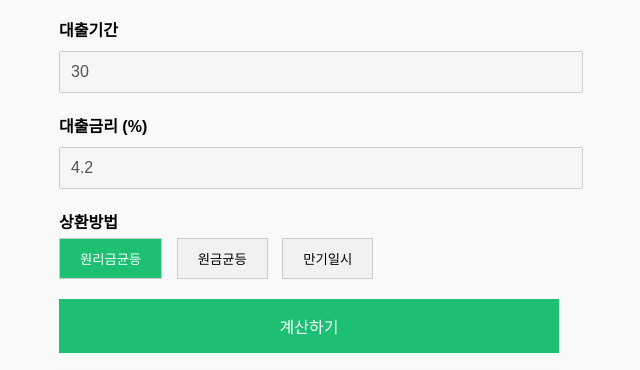
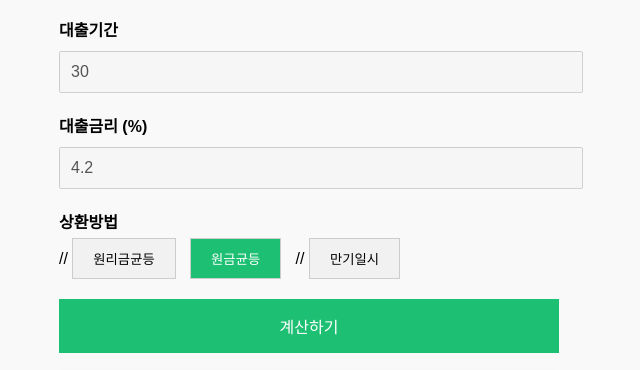
Before and after one commit to hyunsik6646/hyunsik6646.github.io, a plain HTML site: page index.html in a window 1280 px wide. Shown: the part 174-544 px from the top of the page, without its empty margins (331-971 px from the left). Drawn offline with Linux system fonts and the light colour scheme.

Commit message:
Update index.html

```diff
--- a/index.html
+++ b/index.html
@@ -50,9 +50,9 @@
   <div class="section">
     <label>상환방법</label>
     <div class="method-select">
-      <button class="active" onclick="selectMethod(this, '원리금균등')">원리금균등</button>
-      <button onclick="selectMethod(this, '원금균등')">원금균등</button>
-      <button onclick="selectMethod(this, '만기일시')">만기일시</button>
+      // <button onclick="selectMethod(this, '원리금균등')">원리금균등</button>
+      <button class="active" onclick="selectMethod(this, '원금균등')">원금균등</button>
+      // <button onclick="selectMethod(this, '만기일시')">만기일시</button>
     </div>
   </div>
 
```
